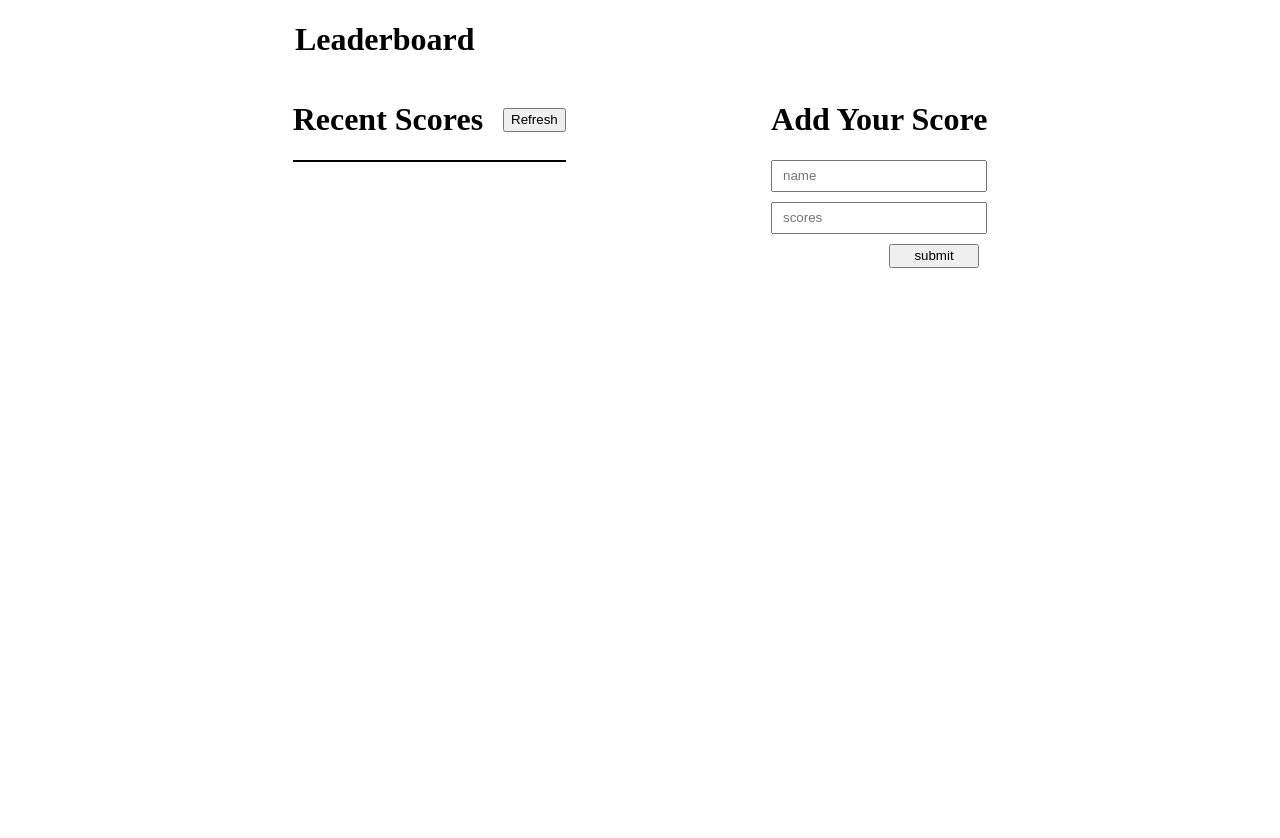
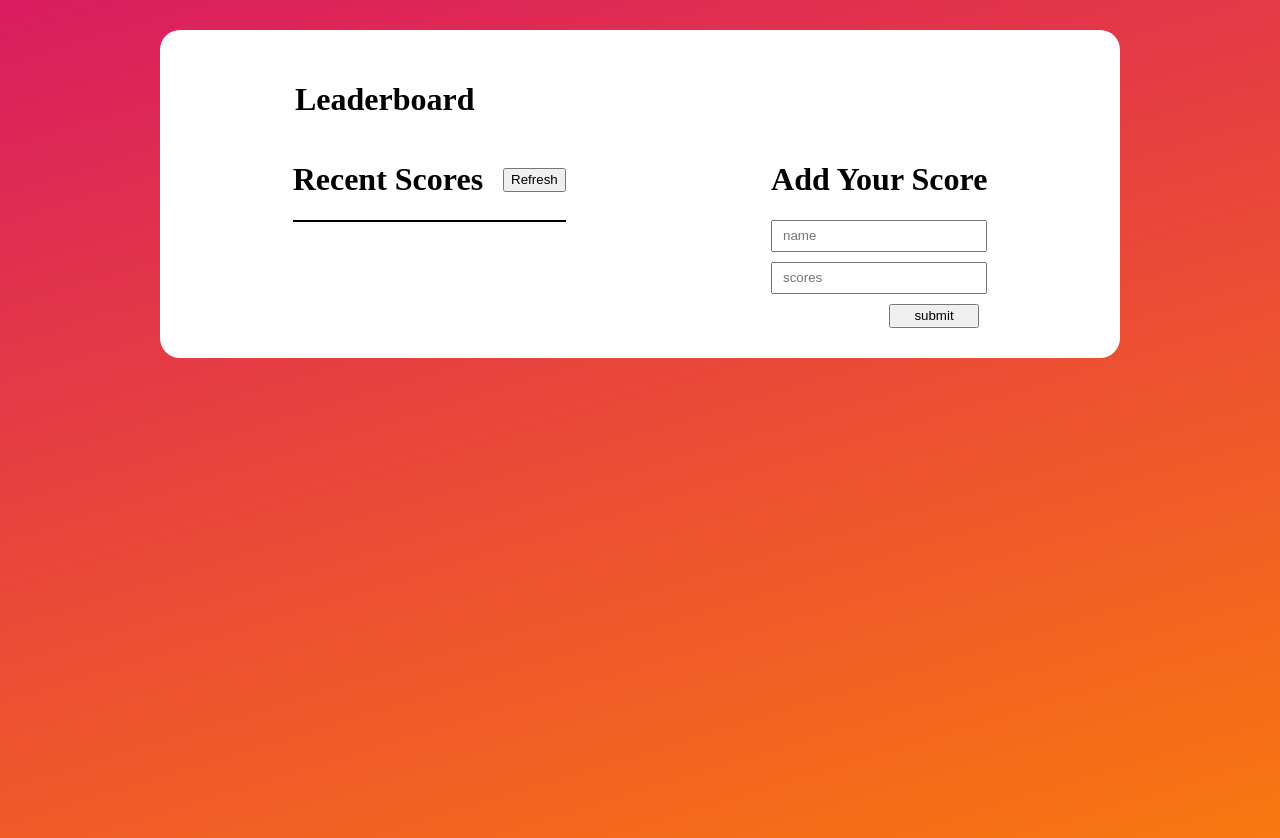
Before and after one commit to ctokoli/Leaderboard, a website built with webpack: page src/index.html in a window 1280 px wide. Before the commit the page ends 800 px from the top, so only its background shows below. Built offline with nearby package versions, Linux system fonts and the light colour scheme; no server answers.

Commit message:
add background gradient

```diff
--- a/src/styles/styles.css
+++ b/src/styles/styles.css
@@ -1,7 +1,17 @@
+body{
+background: rgb(249,120,15);
+background: linear-gradient(343deg, rgba(249,120,15,1) 0%, rgba(218,28,96,1) 100%);
+background-repeat: no-repeat;
+height: 100vh;
+}
 
 main {
   width: 900px;
   margin: 0 auto;
+  background-color: #fff;
+  border-radius: 20px;
+  padding: 30px;
+  margin-top: 30px;
 }
 
 .content {
@@ -45,12 +55,9 @@ td {
   padding-bottom: 10px;
 }
 
-.tdback {
-  background-color: grey;
-}
 
 tr:nth-child(odd) {
-  background-color: #f2f2f2;
+  background-color: #c3c3c3;
 }
 
 header {
```
